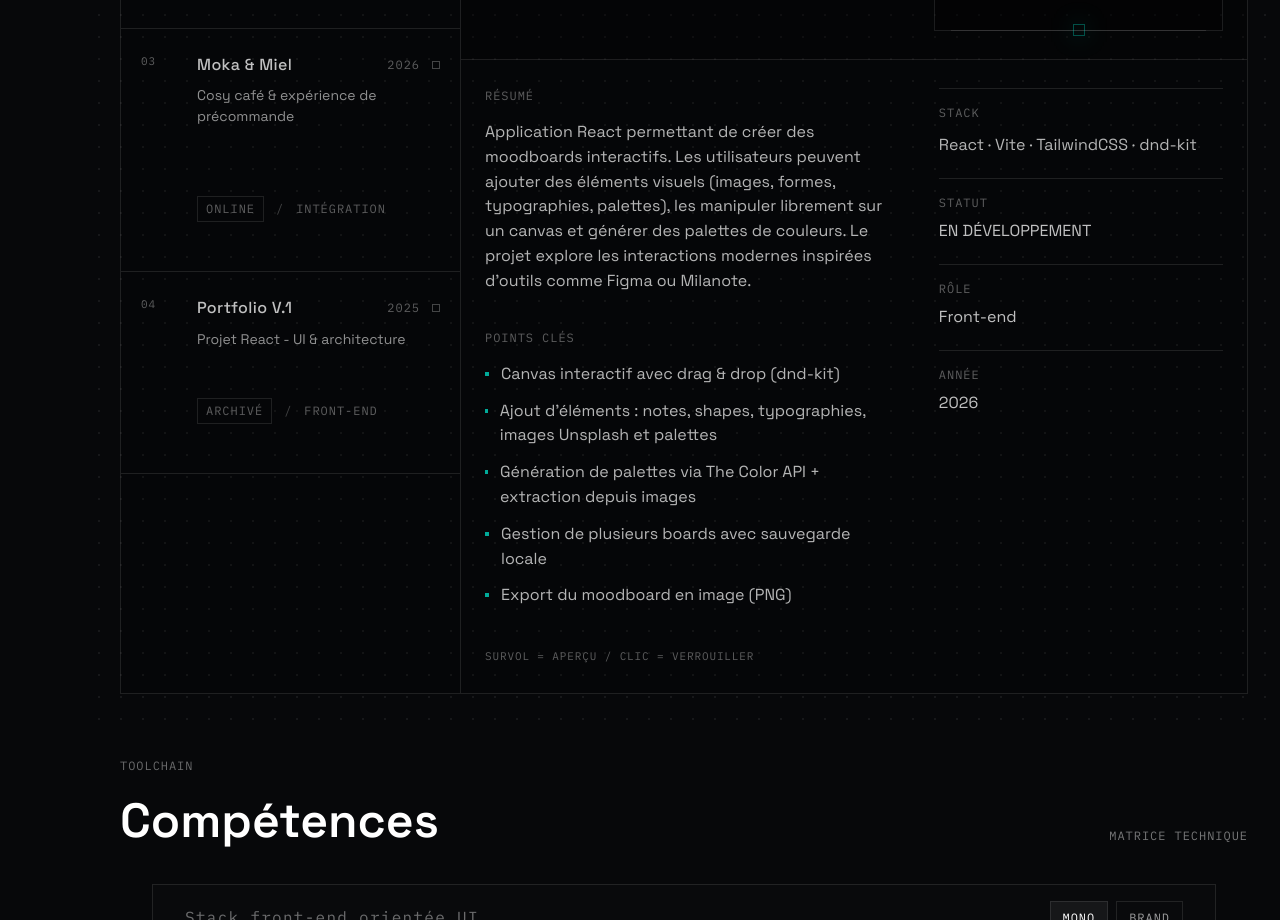
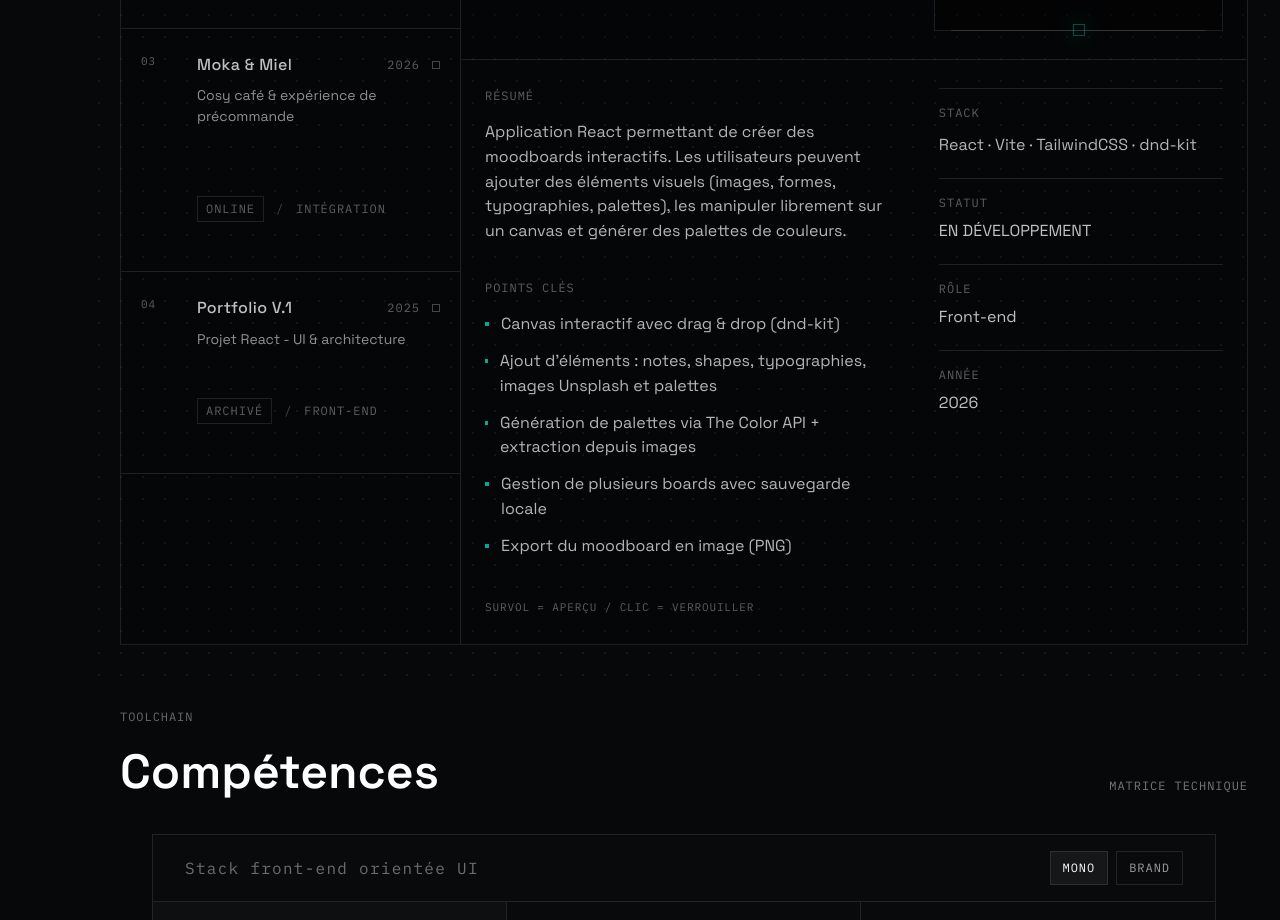
Before and after one commit to A-WEBerBeta/aweb-portfolio-v2, a React (Vite) app: page / in a window 1280 px wide. Shown: the part 1500-2420 px from the top of the page. Built offline with nearby package versions, Linux system fonts and the light colour scheme.

Commit message:
correction summary hueboard project

```diff
--- a/src/data/projects.js
+++ b/src/data/projects.js
@@ -18,7 +18,7 @@ export const primaryProjects = [
     taglineSub:
       "Un canvas interactif pour assembler palettes, typographies, images et formes dans un moodboard visuel.",
     summary:
-      "Application React permettant de créer des moodboards interactifs. Les utilisateurs peuvent ajouter des éléments visuels (images, formes, typographies, palettes), les manipuler librement sur un canvas et générer des palettes de couleurs. Le projet explore les interactions modernes inspirées d’outils comme Figma ou Milanote.",
+      "Application React permettant de créer des moodboards interactifs. Les utilisateurs peuvent ajouter des éléments visuels (images, formes, typographies, palettes), les manipuler librement sur un canvas et générer des palettes de couleurs.",
     highlights: [
       "Canvas interactif avec drag & drop (dnd-kit)",
       "Ajout d’éléments : notes, shapes, typographies, images Unsplash et palettes",
```
